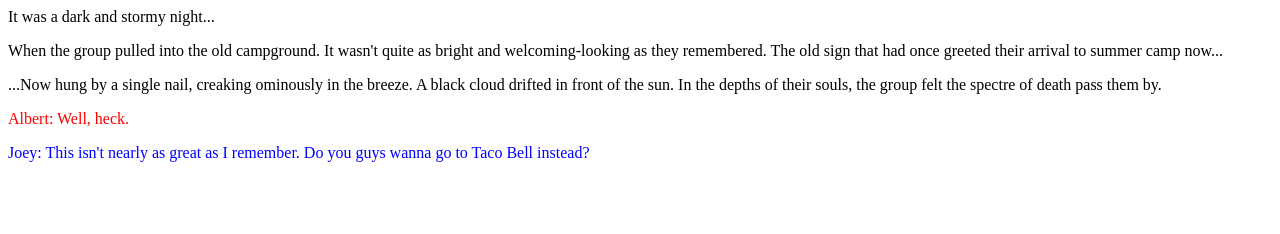
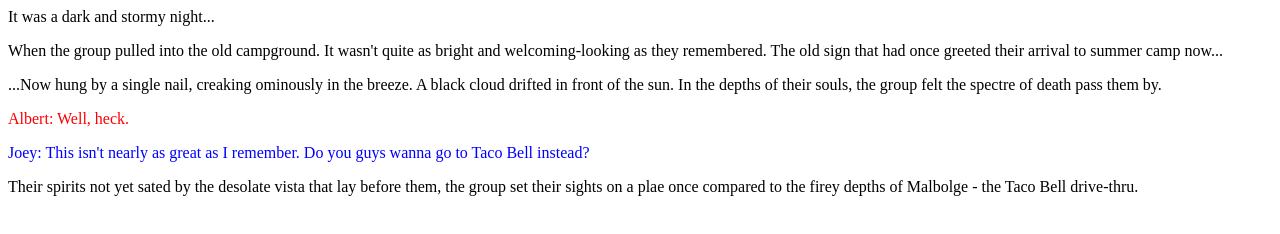
Before and after one commit to vmscoding/fireside-story, a plain HTML site: page index.html in a window 1280 px wide. Drawn offline with Linux system fonts and the light colour scheme.

Commit message:
more purple prose

```diff
--- a/index.html
+++ b/index.html
@@ -7,6 +7,7 @@
       <p>...Now hung by a single nail, creaking ominously in the breeze. A black cloud drifted in front of the sun. In the depths of their souls, the group felt the spectre of death pass them by.</p>
       <p style="color: red">Albert: Well, heck.</p>
       <p style="color: blue">Joey: This isn't nearly as great as I remember. Do you guys wanna go to Taco Bell instead?</p>
+      <p>Their spirits not yet sated by the desolate vista that lay before them, the group set their sights on a plae once compared to the firey depths of Malbolge - the Taco Bell drive-thru.</p>
     </p>
   </body>
 </html>
```
